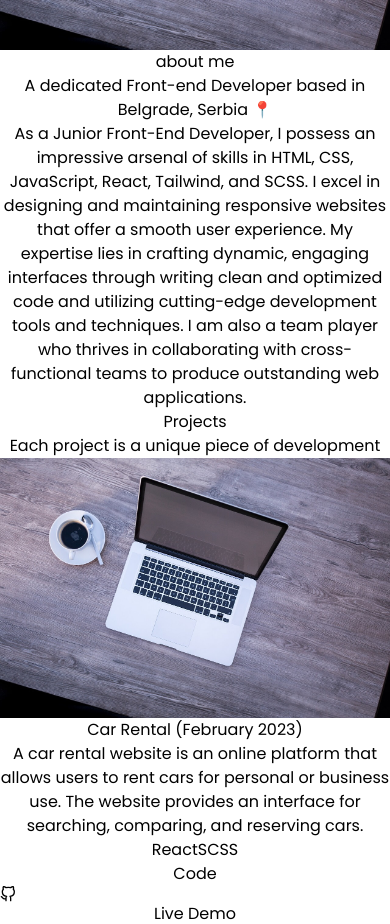
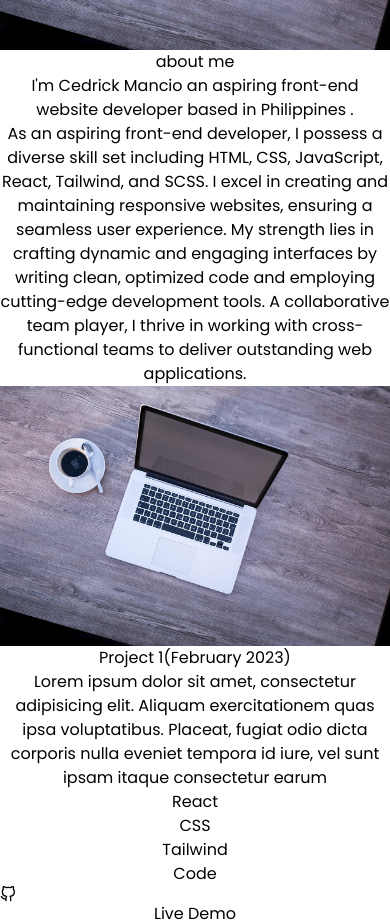
Before and after one commit to itsmecedy/Portfolio, a React (Vite) app: page / in a window 390 px wide. Shown: the part 1040-1964 px from the top of the page. Built offline with nearby package versions, Linux system fonts and the light colour scheme.

Commit message:
finished 90% done only data in project data are need to chane

```diff
--- a/src/components/About.jsx
+++ b/src/components/About.jsx
@@ -13,17 +13,18 @@ export default function About() {
             about me
           </p>
           <p className="font-semibold text-2xl tracking-tight mb-4 lg:text-left ">
-            A dedicated Front-end Developer based in Belgrade, Serbia 📍
+            I'm Cedrick Mancio an aspiring front-end website developer based in
+            Philippines .
           </p>
           <p className="text-neutral-500 lg:text-left">
-            As a Junior Front-End Developer, I possess an impressive arsenal of
-            skills in HTML, CSS, JavaScript, React, Tailwind, and SCSS. I excel
-            in designing and maintaining responsive websites that offer a smooth
-            user experience. My expertise lies in crafting dynamic, engaging
-            interfaces through writing clean and optimized code and utilizing
-            cutting-edge development tools and techniques. I am also a team
-            player who thrives in collaborating with cross-functional teams to
-            produce outstanding web applications.
+            As an aspiring front-end developer, I possess a diverse skill set
+            including HTML, CSS, JavaScript, React, Tailwind, and SCSS. I excel
+            in creating and maintaining responsive websites, ensuring a seamless
+            user experience. My strength lies in crafting dynamic and engaging
+            interfaces by writing clean, optimized code and employing
+            cutting-edge development tools. A collaborative team player, I
+            thrive in working with cross-functional teams to deliver outstanding
+            web applications.
           </p>
         </div>
       </div>
--- a/src/components/Hero.jsx
+++ b/src/components/Hero.jsx
@@ -38,7 +38,7 @@ export default function Hero() {
             Front-End Web Developer💻
           </p>
           <p className="text-slate-500 md:text-2xl lg:text-3xl  ">
-            Hi I'm Cedrick Mancio. A passionate aspiring front-end developer.
+            Hi I'm Cedrick Mancio. A passionate aspiring front-end developer👋.
           </p>
           <div className="justify-center gap-3 flex text-slate-700  text-5xl lg:text-6xl my-2 mb-20 mt-5">
             <a
--- a/src/components/Projects.jsx
+++ b/src/components/Projects.jsx
@@ -4,19 +4,52 @@ import { FiGithub } from "react-icons/fi";
 import { FaExternalLinkAlt } from "react-icons/fa";
 
 export default function Projects() {
+  const projects = [
+    {
+      id: 1,
+      name: "Project 1",
+      date: "February 2023",
+      image: { aboutImg },
+      code: "https://github.com/",
+      link: "https://www.facebook.com/",
+      description:
+        " Lorem ipsum dolor sit amet, consectetur adipisicing elit. Aliquam exercitationem quas ipsa voluptatibus. Placeat, fugiat odio dicta corporis nulla eveniet tempora id iure, vel sunt ipsam itaque consectetur earum",
+      techStack: ["React", "CSS", "Tailwind"],
+    },
+    {
+      id: 2,
+      name: "Project 2",
+      date: "February 2023",
+      image: { aboutImg },
+      code: "https://github.com/",
+      link: "https://www.facebook.com/",
+      description:
+        " Lorem ipsum dolor sit amet, consectetur adipisicing elit. Aliquam exercitationem quas ipsa voluptatibus. Placeat, fugiat odio dicta corporis nulla eveniet tempora id iure, vel sunt ipsam itaque consectetur earum",
+      techStack: ["React", "CSS", "Tailwind"],
+    },
+
+    {
+      id: 3,
+      name: "Project 3",
+      date: "February 2023",
+      image: { aboutImg },
+      code: "https://github.com/",
+      link: "https://www.facebook.com/",
+      description:
+        " Lorem ipsum dolor sit amet, consectetur adipisicing elit. Aliquam exercitationem quas ipsa voluptatibus. Placeat, fugiat odio dicta corporis nulla eveniet tempora id iure, vel sunt ipsam itaque consectetur earum",
+      techStack: ["React", "CSS", "Tailwind"],
+    },
+    // Add more projects as needed
+  ];
+
   return (
     <div id="projects" className="bg-[#f9f9f9]">
       <div className=" max-w-[80rem] flex justify-center items-center mx-auto pt-20 md:pt-24 px-5 flex-col">
-        <div className=" flex flex-col justify-start items-start w-full">
-          <p className="bold uppercase font-bold text-lg text-blue-600 mb-4 lg:text-left">
-            Projects
-          </p>
-          <p className=" font-semibold text-2xl tracking-tight mb-4 text-left ">
-            Each project is a unique piece of development
-          </p>
-        </div>
-        {/* projects */}
-        <div className="flex flex-col lg:flex-row mx-auto shadow-xl bg-white rounded-md py-2 px-3 my-5">
+        {projects.map((project) => (
+          <div
+            key={project.id}
+            className="flex flex-col lg:flex-row mx-auto shadow-xl bg-white rounded-md py-2 px-3 my-5"
+          >
             {/* left side */}
             <div className="flex-1 flex justify-center">
               <img
@@ -26,25 +59,26 @@ export default function Projects() {
             </div>
             {/* right side */}
             <div className="flex-1 flex max-w-xl flex-col justify-center">
-            <div className=" text-xl font-semibold mt-5">
-              Car Rental <span className=" text-gray-600">(February 2023)</span>
+              <div className=" text-xl font-semibold mt-5 px-2">
+                {project.name}
+                <span className=" text-gray-600 pl-2">(February 2023)</span>
               </div>
               <p className="xl:mx-28 mt-3 text-gray-500">
-              A car rental website is an online platform that allows users to
-              rent cars for personal or business use. The website provides an
-              interface for searching, comparing, and reserving cars.
+                {project.description}
               </p>
               <div className="flex justify-center gap-5 py-6">
-              <span className="p-1 px-2 rounded shadow-md font-semibold">
-                React
-              </span>
-              <span className="p-1 px-2 rounded shadow-md font-semibold">
-                SCSS
-              </span>
+                {project.techStack.map((tech, index) => (
+                  <p
+                    key={index}
+                    className="p-1 px-2 rounded shadow-md font-semibold"
+                  >
+                    {tech}
+                  </p>
+                ))}
               </div>
               <div className="flex justify-center gap-5 ">
                 <a
-                href="https://www.facebook.com/"
+                  href={project.code}
                   target="_blank"
                   rel="noreferrer"
                   className="flex items-center space-x-1 hover:text-blue-700 hover:drop-shadow-md"
@@ -53,7 +87,7 @@ export default function Projects() {
                   <FiGithub />
                 </a>
                 <a
-                href="https://www.facebook.com/"
+                  href={project.link}
                   target="_blank"
                   rel="noreferrer"
                   className="flex items-center space-x-1 hover:text-blue-700 hover:drop-shadow-md"
@@ -64,55 +98,7 @@ export default function Projects() {
               </div>
             </div>
           </div>
-        {/* project2 */}
-        <div className="flex flex-col lg:flex-row mx-auto shadow-xl bg-white rounded-md py-2 px-3 my-5">
-          {/* left side */}
-          <div className="flex-1 flex justify-center">
-            <img
-              className=" rounded-md w-full max-w-2xl h-auto mx-auto "
-              src={aboutImg}
-            />
-          </div>
-          {/* right side */}
-          <div className="flex-1 flex max-w-xl flex-col justify-center">
-            <div className=" text-xl font-semibold mt-5">
-              Car Rental <span className=" text-gray-600">(February 2023)</span>
-            </div>
-            <p className="xl:mx-28 mt-3 text-gray-500">
-              A car rental website is an online platform that allows users to
-              rent cars for personal or business use. The website provides an
-              interface for searching, comparing, and reserving cars.
-            </p>
-            <div className="flex justify-center gap-5 py-6">
-              <span className="p-1 px-2 rounded shadow-md font-semibold">
-                React
-              </span>
-              <span className="p-1 px-2 rounded shadow-md font-semibold">
-                SCSS
-              </span>
-            </div>
-            <div className="flex justify-center gap-5 ">
-              <a
-                href="https://www.facebook.com/"
-                target="_blank"
-                rel="noreferrer"
-                className="flex items-center space-x-1 hover:text-blue-700 hover:drop-shadow-md"
-              >
-                <p>Code</p>
-                <FiGithub />
-              </a>
-              <a
-                href="https://www.facebook.com/"
-                target="_blank"
-                rel="noreferrer"
-                className="flex items-center space-x-1 hover:text-blue-700 hover:drop-shadow-md"
-              >
-                <p>Live Demo</p>
-                <FaExternalLinkAlt />
-              </a>
-            </div>
-          </div>
-        </div>
+        ))}
       </div>
     </div>
   );
```
Lines whose indentation alone changed are shown as unchanged.
